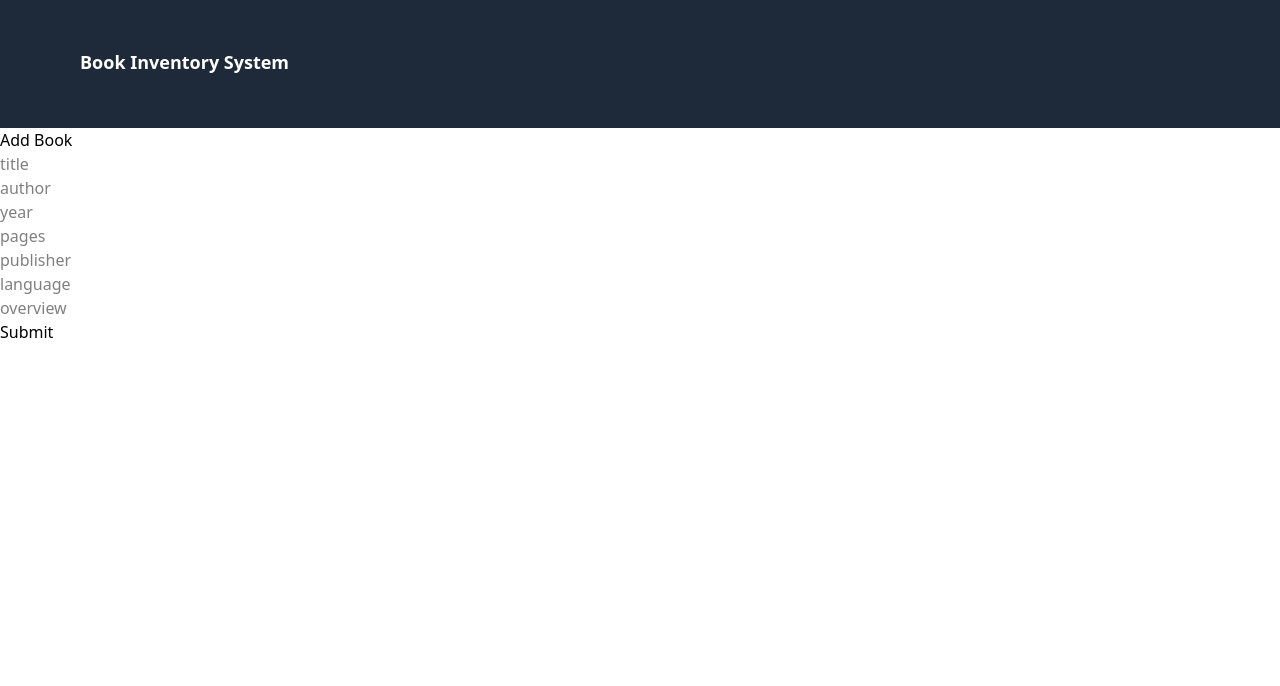
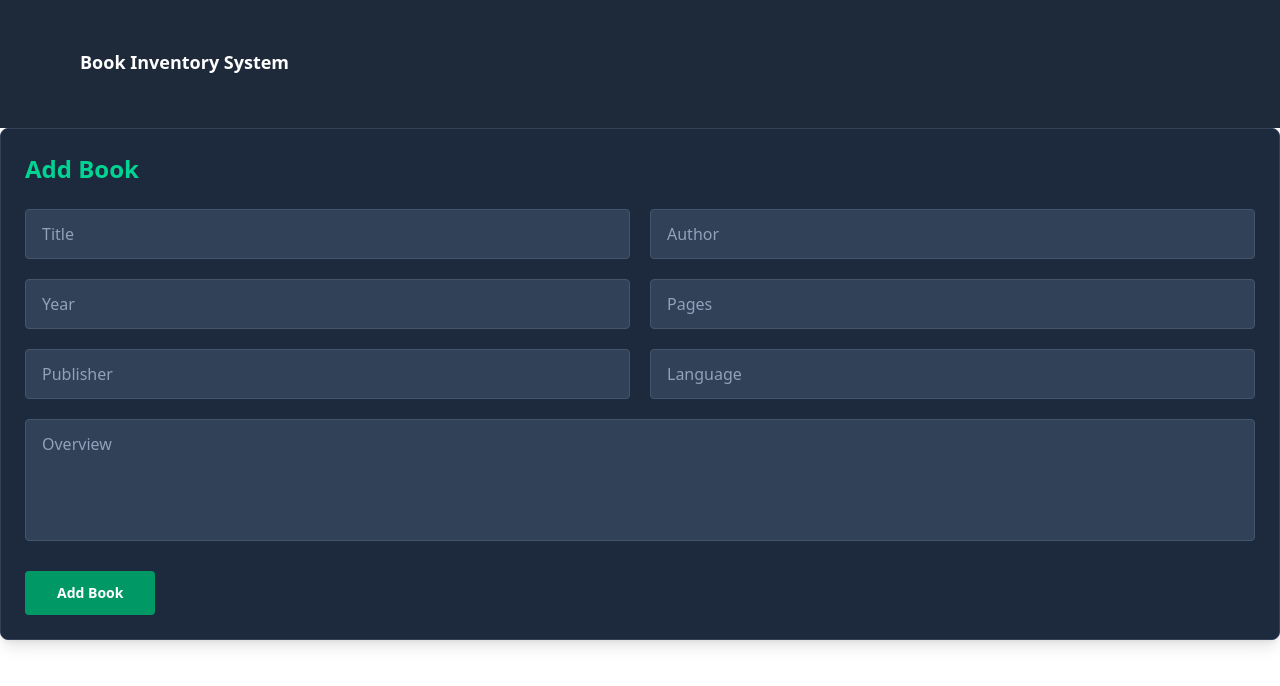
Before and after one commit to befierce/books-inventory-management-app, a React (Vite) app: page /addbookform in a window 1280 px wide. Shown: the top 686 px of the page. Built offline with nearby package versions, Linux system fonts and the light colour scheme.

Commit message:
feat: changed book description page Ui and made add book section Ui

```diff
--- a/src/components/AddBook.jsx
+++ b/src/components/AddBook.jsx
@@ -102,79 +102,110 @@ const AddBook = ({ initialData, onSubmit }) => {
   };
 
   return (
-    <>
-      <div>
-        <h2>{initialData ? "Edit Book" : "Add Book"}</h2>
+    <div className="bg-slate-800 rounded-lg shadow-lg p-5 sm:p-6 border border-slate-700">
+      <div className="mb-6">
+        <h2 className="text-xl sm:text-2xl font-bold text-emerald-400">
+          {initialData ? "Edit Book" : "Add Book"}
+        </h2>
       </div>
       <form onSubmit={formSubmitHandler}>
+        <div className="grid grid-cols-1 sm:grid-cols-2 gap-4 sm:gap-5">
           <div>
             <input
-            placeholder="title"
+              placeholder="Title"
               name="title"
               value={formInputData.title}
               onChange={formInputHandler}
-          ></input>
-          {errors.title && <p style={{ color: "red" }}>{errors.title}</p>}
-        </div>
-        <div>
-          <input
-            placeholder="author"
-            name="author"
-            value={formInputData.author}
-            onChange={formInputHandler}
-          ></input>
-          {errors.author && <p style={{ color: "red" }}>{errors.author}</p>}
-        </div>
-        <div>
-          <input
-            placeholder="year"
-            name="year"
-            value={formInputData.year}
-            onChange={formInputHandler}
-          ></input>
-          {errors.year && <p style={{ color: "red" }}>{errors.year}</p>}
-        </div>
-        <div>
-          <input
-            placeholder="pages"
-            name="pages"
-            value={formInputData.pages}
-            onChange={formInputHandler}
-          ></input>
-          {errors.pages && <p style={{ color: "red" }}>{errors.pages}</p>}
-        </div>
-        <div>
-          <input
-            placeholder="publisher"
-            name="publisher"
-            value={formInputData.publisher}
-            onChange={formInputHandler}
-          ></input>
-          {errors.publisher && (
-            <p style={{ color: "red" }}>{errors.publisher}</p>
+              className="w-full px-4 py-3 bg-slate-700 text-white placeholder-slate-400 border border-slate-600 rounded focus:outline-none focus:border-emerald-500 focus:ring-1 focus:ring-emerald-500 transition-colors"
+            />
+            {errors.title && (
+              <p className="text-red-400 text-sm mt-1">{errors.title}</p>
             )}
           </div>
           <div>
             <input
-            placeholder="language"
+              placeholder="Author"
+              name="author"
+              value={formInputData.author}
+              onChange={formInputHandler}
+              className="w-full px-4 py-3 bg-slate-700 text-white placeholder-slate-400 border border-slate-600 rounded focus:outline-none focus:border-emerald-500 focus:ring-1 focus:ring-emerald-500 transition-colors"
+            />
+            {errors.author && (
+              <p className="text-red-400 text-sm mt-1">{errors.author}</p>
+            )}
+          </div>
+          <div>
+            <input
+              placeholder="Year"
+              name="year"
+              value={formInputData.year}
+              onChange={formInputHandler}
+              className="w-full px-4 py-3 bg-slate-700 text-white placeholder-slate-400 border border-slate-600 rounded focus:outline-none focus:border-emerald-500 focus:ring-1 focus:ring-emerald-500 transition-colors"
+            />
+            {errors.year && (
+              <p className="text-red-400 text-sm mt-1">{errors.year}</p>
+            )}
+          </div>
+          <div>
+            <input
+              placeholder="Pages"
+              name="pages"
+              value={formInputData.pages}
+              onChange={formInputHandler}
+              className="w-full px-4 py-3 bg-slate-700 text-white placeholder-slate-400 border border-slate-600 rounded focus:outline-none focus:border-emerald-500 focus:ring-1 focus:ring-emerald-500 transition-colors"
+            />
+            {errors.pages && (
+              <p className="text-red-400 text-sm mt-1">{errors.pages}</p>
+            )}
+          </div>
+          <div>
+            <input
+              placeholder="Publisher"
+              name="publisher"
+              value={formInputData.publisher}
+              onChange={formInputHandler}
+              className="w-full px-4 py-3 bg-slate-700 text-white placeholder-slate-400 border border-slate-600 rounded focus:outline-none focus:border-emerald-500 focus:ring-1 focus:ring-emerald-500 transition-colors"
+            />
+            {errors.publisher && (
+              <p className="text-red-400 text-sm mt-1">{errors.publisher}</p>
+            )}
+          </div>
+          <div>
+            <input
+              placeholder="Language"
               name="language"
               value={formInputData.language}
               onChange={formInputHandler}
-          ></input>
-          {errors.language && <p style={{ color: "red" }}>{errors.language}</p>}
+              className="w-full px-4 py-3 bg-slate-700 text-white placeholder-slate-400 border border-slate-600 rounded focus:outline-none focus:border-emerald-500 focus:ring-1 focus:ring-emerald-500 transition-colors"
+            />
+            {errors.language && (
+              <p className="text-red-400 text-sm mt-1">{errors.language}</p>
+            )}
           </div>
-        <div>
-          <input
-            placeholder="overview"
+          <div className="sm:col-span-2">
+            <textarea
+              placeholder="Overview"
               name="overview"
               value={formInputData.overview}
               onChange={formInputHandler}
-          ></input>
-          {errors.overview && <p style={{ color: "red" }}>{errors.overview}</p>}
+              rows="4"
+              className="w-full px-4 py-3 bg-slate-700 text-white placeholder-slate-400 border border-slate-600 rounded focus:outline-none focus:border-emerald-500 focus:ring-1 focus:ring-emerald-500 transition-colors resize-none"
+            />
+            {errors.overview && (
+              <p className="text-red-400 text-sm mt-1">{errors.overview}</p>
+            )}
           </div>
-        <button type="submit">{initialData ? "Update" : "Submit"}</button>
+        </div>
+        <div className="mt-6">
+          <button
+            type="submit"
+            className="w-full sm:w-auto px-8 py-3 bg-emerald-600 text-white text-sm font-semibold rounded hover:bg-emerald-500 transition-colors duration-200"
+          >
+            {initialData ? "Update Book" : "Add Book"}
+          </button>
+        </div>
       </form>
-    </>
+    </div>
   );
 };
 
--- a/src/pages/BookPage.jsx
+++ b/src/pages/BookPage.jsx
@@ -33,54 +33,53 @@ const BookPage = () => {
 
   if (!book) {
     return (
-      <div className="flex justify-center items-center h-screen">
-        <div className="text-xl text-gray-600">Loading...</div>
+      <div className="flex justify-center items-center h-screen bg-slate-900">
+        <div className="text-xl text-slate-400">Loading...</div>
       </div>
     );
   }
 
   return (
-    <div className="min-h-screen bg-gray-50 py-8 px-4">
+    <div className="min-h-screen bg-slate-900 py-6 sm:py-8 px-3 sm:px-6">
       <div className="max-w-4xl mx-auto">
         <button
           onClick={() => navigate(-1)}
-          className="mb-6 flex items-center gap-2 text-blue-600 hover:text-blue-800 font-semibold"
+          className="mb-6 px-5 py-2 bg-slate-700 text-emerald-400 hover:bg-slate-600 font-semibold rounded transition-colors border border-slate-600"
         >
-          <svg className="w-5 h-5" fill="none" stroke="currentColor" viewBox="0 0 24 24">
-            <path strokeLinecap="round" strokeLinejoin="round" strokeWidth={2} d="M15 19l-7-7 7-7" />
-          </svg>
-          Back to Store
+          ← Back to Store
         </button>
-        <div className="bg-white rounded-lg shadow-md p-6 mb-6">
-          <h1 className="text-3xl font-bold text-gray-800 mb-2">{book.title}</h1>
-          <p className="text-lg text-gray-600">by {book.author}</p>
+
+        <div className="bg-slate-800 rounded-lg shadow-lg p-5 sm:p-6 mb-6 border border-slate-700">
+          <h1 className="text-2xl sm:text-3xl font-bold text-white mb-2">{book.title}</h1>
+          <p className="text-base sm:text-lg text-slate-300">by {book.author}</p>
         </div>
-        <div className="grid md:grid-cols-2 gap-6 mb-6">
-          <div className="bg-white rounded-lg shadow-md p-6">
-            <h3 className="text-sm font-semibold text-gray-500 mb-2">Publisher</h3>
-            <p className="text-lg text-gray-800">{book.publisher}</p>
+
+        <div className="grid grid-cols-1 sm:grid-cols-2 gap-4 sm:gap-6 mb-6">
+          <div className="bg-slate-800 rounded-lg shadow-lg p-5 border border-slate-700">
+            <h3 className="text-xs sm:text-sm font-semibold text-slate-400 uppercase tracking-wide mb-2">Publisher</h3>
+            <p className="text-base sm:text-lg text-white">{book.publisher}</p>
           </div>
 
-          <div className="bg-white rounded-lg shadow-md p-6">
-            <h3 className="text-sm font-semibold text-gray-500 mb-2">Language</h3>
-            <p className="text-lg text-gray-800">{book.language}</p>
+          <div className="bg-slate-800 rounded-lg shadow-lg p-5 border border-slate-700">
+            <h3 className="text-xs sm:text-sm font-semibold text-slate-400 uppercase tracking-wide mb-2">Language</h3>
+            <p className="text-base sm:text-lg text-white">{book.language}</p>
           </div>
 
-          <div className="bg-white rounded-lg shadow-md p-6">
-            <h3 className="text-sm font-semibold text-gray-500 mb-2">Pages</h3>
-            <p className="text-lg text-gray-800">{book.pages}</p>
+          <div className="bg-slate-800 rounded-lg shadow-lg p-5 border border-slate-700">
+            <h3 className="text-xs sm:text-sm font-semibold text-slate-400 uppercase tracking-wide mb-2">Pages</h3>
+            <p className="text-base sm:text-lg text-white">{book.pages}</p>
           </div>
 
-          <div className="bg-white rounded-lg shadow-md p-6">
-            <h3 className="text-sm font-semibold text-gray-500 mb-2">Year</h3>
-            <p className="text-lg text-gray-800">{book.year}</p>
+          <div className="bg-slate-800 rounded-lg shadow-lg p-5 border border-slate-700">
+            <h3 className="text-xs sm:text-sm font-semibold text-slate-400 uppercase tracking-wide mb-2">Year</h3>
+            <p className="text-base sm:text-lg text-white">{book.year}</p>
           </div>
         </div>
-        <div className="bg-white rounded-lg shadow-md p-6">
-          <h2 className="text-xl font-bold text-gray-800 mb-4">Overview</h2>
-          <p className="text-gray-700 leading-relaxed">{book.overview}</p>
+
+        <div className="bg-slate-800 rounded-lg shadow-lg p-5 sm:p-6 border border-slate-700">
+          <h2 className="text-lg sm:text-xl font-bold text-emerald-400 mb-4">Overview</h2>
+          <p className="text-slate-300 leading-relaxed">{book.overview}</p>
         </div>
-
       </div>
     </div>
   );
```
Lines whose indentation alone changed are shown as unchanged.
